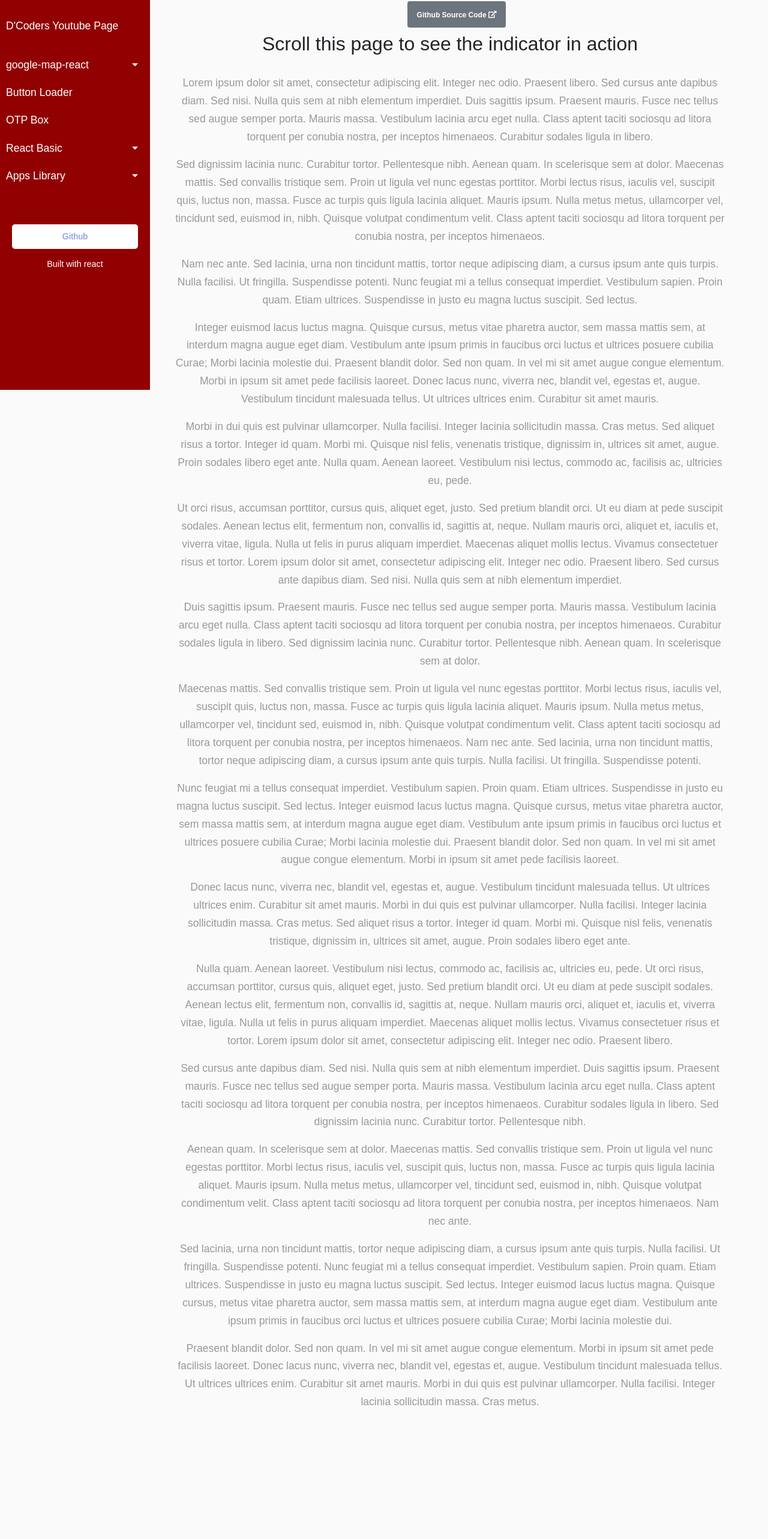
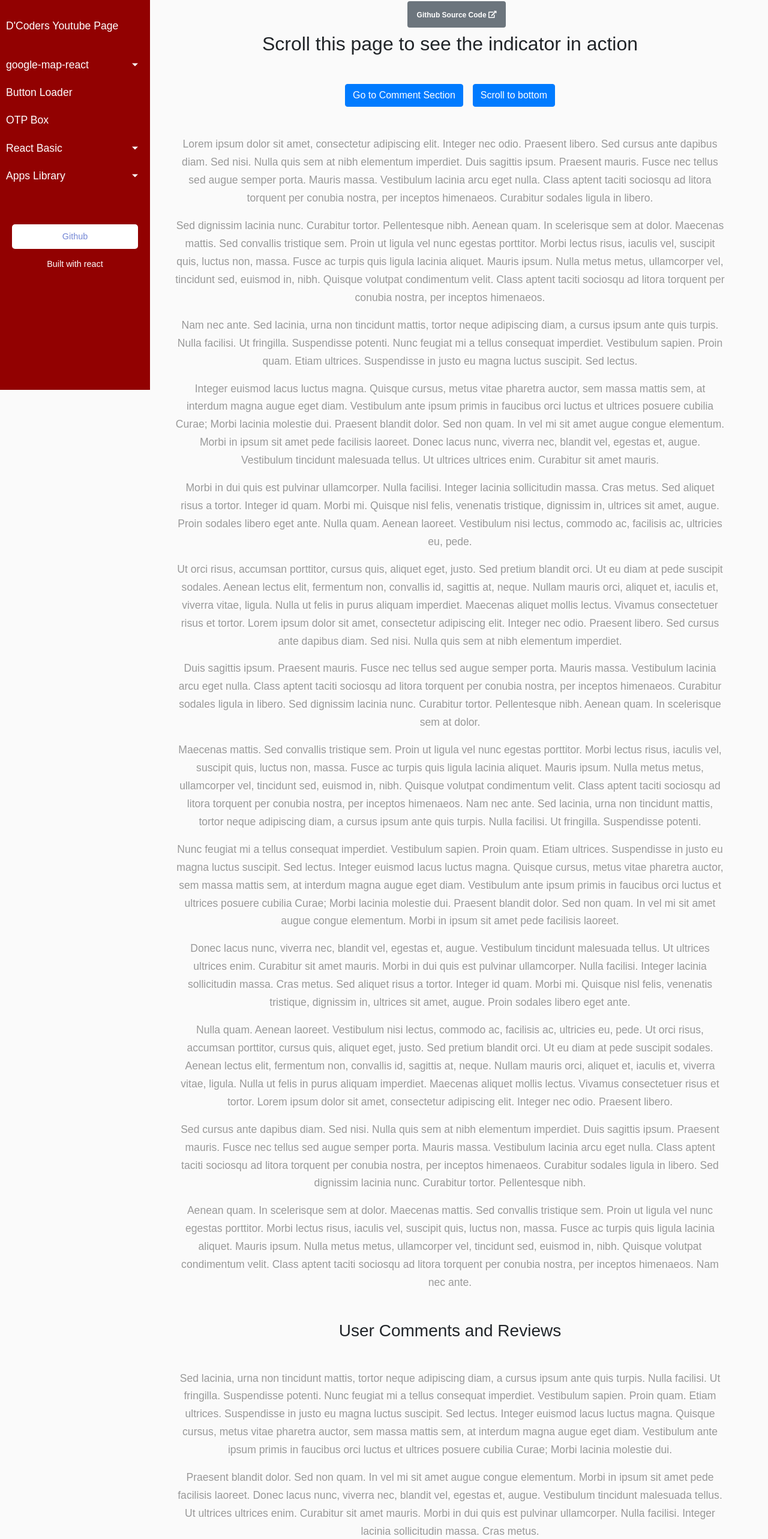
Before and after one commit to codegeous/react-component-depot, a React (Create React App) app: page /apps-library/scroll-indicator in a window 1280 px wide. Shown: the part 150-2716 px from the top of the page at 60% size. Before the commit the page ends 2575 px from the top, so only its background shows below. Built offline with nearby package versions, Linux system fonts and the light colour scheme; some icons are missing.

Commit message:
Added demo for scroll to top, bottom and to elment

```diff
--- a/src/App.css
+++ b/src/App.css
@@ -58,14 +58,38 @@
     cursor: pointer;
 }
 
-.scroll-container{
+.scroll-container {
     position: fixed;
     top: 0;
     left: 0;
     width: 100%;
     height: 5px;
 }
-.scroll-container .indicator{
+.scroll-container .indicator {
     height: 100%;
     background: #8b0000;
 }
+
+.scroll-to-top {
+    position: fixed;
+    bottom: 12px;
+    left: 50%;
+    width: 40px;
+    height: 40px;
+    border-radius: 100%;
+    background: #8b0000;
+    color: #fff;
+    z-index: 1;
+}
+.scroll-to-top .icon {
+    margin-top: 10px;
+    animation: scrollTop 0.5s alternate ease infinite;
+}
+@keyframes scrollTop {
+    from {
+        transform: translateY(2px);
+    }
+    to {
+        transform: translateY(-1px);
+    }
+}
--- /dev/null
+++ b/src/components/ScrollToTop/index.js
@@ -0,0 +1,32 @@
+import React, { useEffect, useState } from "react";
+import { useWindowScroll } from "react-use";
+
+const ScrollToTop = () => {
+    const { y: pageYOffset } = useWindowScroll();
+    const [visible, setVisiblity] = useState(false);
+
+    useEffect(() => {
+        if (pageYOffset > 400) {
+            setVisiblity(true);
+        } else {
+            setVisiblity(false);
+        }
+    }, [pageYOffset]);
+
+    const scrollToTop = () => window.scrollTo({ top: 0, behavior: "smooth" });
+
+    if (!visible) {
+        return false;
+    }
+
+    return (
+        <div
+            className="scroll-to-top cursor-pointer text-center"
+            onClick={scrollToTop}
+        >
+            <i className="icon fas fa-chevron-up"></i>
+        </div>
+    );
+};
+
+export default ScrollToTop;
--- a/src/pages/AppsLibrary/ScrollIndicatorPage/index.js
+++ b/src/pages/AppsLibrary/ScrollIndicatorPage/index.js
@@ -1,10 +1,25 @@
-import React from "react";
+import React, { useRef } from "react";
 import Header from "components/Header";
 import ScrollIndicator from "components/ScrollIndicator";
 import ExternalInfo from "components/ExternalInfo";
 import AppConfig from "App.config";
+import ScrollToTop from "components/ScrollToTop";
 
 const ScrollIndicatorPage = () => {
+    const commentSection = useRef(null);
+
+    const gotoCommentSection = () =>
+        window.scrollTo({
+            top: commentSection.current.offsetTop,
+            behavior: "smooth"
+        });
+
+    const scrollToBottom = () =>
+        window.scrollTo({
+            top: document.documentElement.scrollHeight,
+            behavior: "smooth"
+        });
+
     return (
         <>
             <Header title="Scroll Indicator" />
@@ -15,11 +30,27 @@ const ScrollIndicatorPage = () => {
             />
 
             <ScrollIndicator />
+            <ScrollToTop />
 
             <div className="row w-100">
                 <div className="col mb-3 col-12 text-center">
                     <h2>Scroll this page to see the indicator in action</h2>
-                    <br />
+                    <div className="row my-5">
+                        <div className="col">
+                            <button
+                                className="btn btn-primary mr-3"
+                                onClick={gotoCommentSection}
+                            >
+                                Go to Comment Section
+                            </button>
+                            <button
+                                className="btn btn-primary"
+                                onClick={scrollToBottom}
+                            >
+                                Scroll to bottom
+                            </button>
+                        </div>
+                    </div>
 
                     <p>
                         Lorem ipsum dolor sit amet, consectetur adipiscing elit.
@@ -180,6 +211,58 @@ const ScrollIndicatorPage = () => {
                         inceptos himenaeos. Nam nec ante.{" "}
                     </p>
 
+                    <h3 className="my-5" ref={commentSection}>
+                        User Comments and Reviews
+                    </h3>
+
+                    <p>
+                        Sed lacinia, urna non tincidunt mattis, tortor neque
+                        adipiscing diam, a cursus ipsum ante quis turpis. Nulla
+                        facilisi. Ut fringilla. Suspendisse potenti. Nunc
+                        feugiat mi a tellus consequat imperdiet. Vestibulum
+                        sapien. Proin quam. Etiam ultrices. Suspendisse in justo
+                        eu magna luctus suscipit. Sed lectus. Integer euismod
+                        lacus luctus magna. Quisque cursus, metus vitae pharetra
+                        auctor, sem massa mattis sem, at interdum magna augue
+                        eget diam. Vestibulum ante ipsum primis in faucibus orci
+                        luctus et ultrices posuere cubilia Curae; Morbi lacinia
+                        molestie dui.{" "}
+                    </p>
+
+                    <p>
+                        Praesent blandit dolor. Sed non quam. In vel mi sit amet
+                        augue congue elementum. Morbi in ipsum sit amet pede
+                        facilisis laoreet. Donec lacus nunc, viverra nec,
+                        blandit vel, egestas et, augue. Vestibulum tincidunt
+                        malesuada tellus. Ut ultrices ultrices enim. Curabitur
+                        sit amet mauris. Morbi in dui quis est pulvinar
+                        ullamcorper. Nulla facilisi. Integer lacinia
+                        sollicitudin massa. Cras metus.{" "}
+                    </p>
+                    <p>
+                        Sed lacinia, urna non tincidunt mattis, tortor neque
+                        adipiscing diam, a cursus ipsum ante quis turpis. Nulla
+                        facilisi. Ut fringilla. Suspendisse potenti. Nunc
+                        feugiat mi a tellus consequat imperdiet. Vestibulum
+                        sapien. Proin quam. Etiam ultrices. Suspendisse in justo
+                        eu magna luctus suscipit. Sed lectus. Integer euismod
+                        lacus luctus magna. Quisque cursus, metus vitae pharetra
+                        auctor, sem massa mattis sem, at interdum magna augue
+                        eget diam. Vestibulum ante ipsum primis in faucibus orci
+                        luctus et ultrices posuere cubilia Curae; Morbi lacinia
+                        molestie dui.{" "}
+                    </p>
+
+                    <p>
+                        Praesent blandit dolor. Sed non quam. In vel mi sit amet
+                        augue congue elementum. Morbi in ipsum sit amet pede
+                        facilisis laoreet. Donec lacus nunc, viverra nec,
+                        blandit vel, egestas et, augue. Vestibulum tincidunt
+                        malesuada tellus. Ut ultrices ultrices enim. Curabitur
+                        sit amet mauris. Morbi in dui quis est pulvinar
+                        ullamcorper. Nulla facilisi. Integer lacinia
+                        sollicitudin massa. Cras metus.{" "}
+                    </p>
                     <p>
                         Sed lacinia, urna non tincidunt mattis, tortor neque
                         adipiscing diam, a cursus ipsum ante quis turpis. Nulla
```
